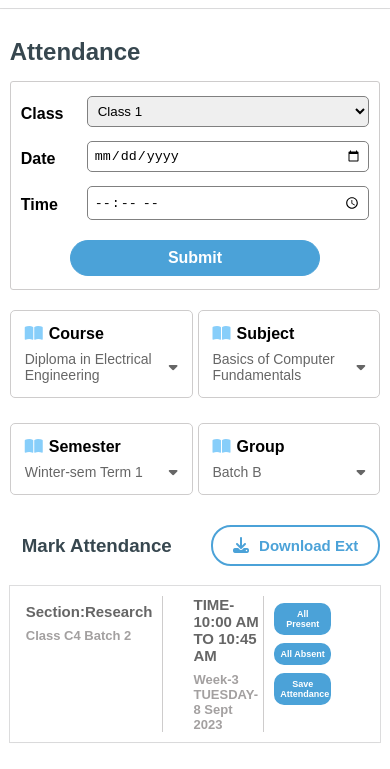
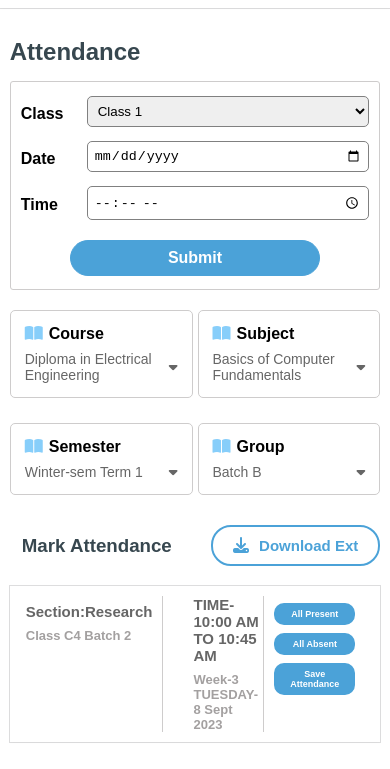
Before and after one commit to Anshita808/CodeConverter_Backend, a plain HTML site: page index.html in a window 390 px wide. Shown: the part 42-811 px from the top of the page. Drawn offline with Linux system fonts and the light colour scheme.

Commit message:
media qurey

```diff
--- a/demo.css
+++ b/demo.css
@@ -428,7 +428,7 @@ border-bottom-right-radius: 20px;
  justify-content: center;
 }
 .side-details button {
-  width: 70%;
+  width: 100% !important;
   padding: 4px !important;
   border-radius: 10px !important;
   font-size: 9px !important;
```
